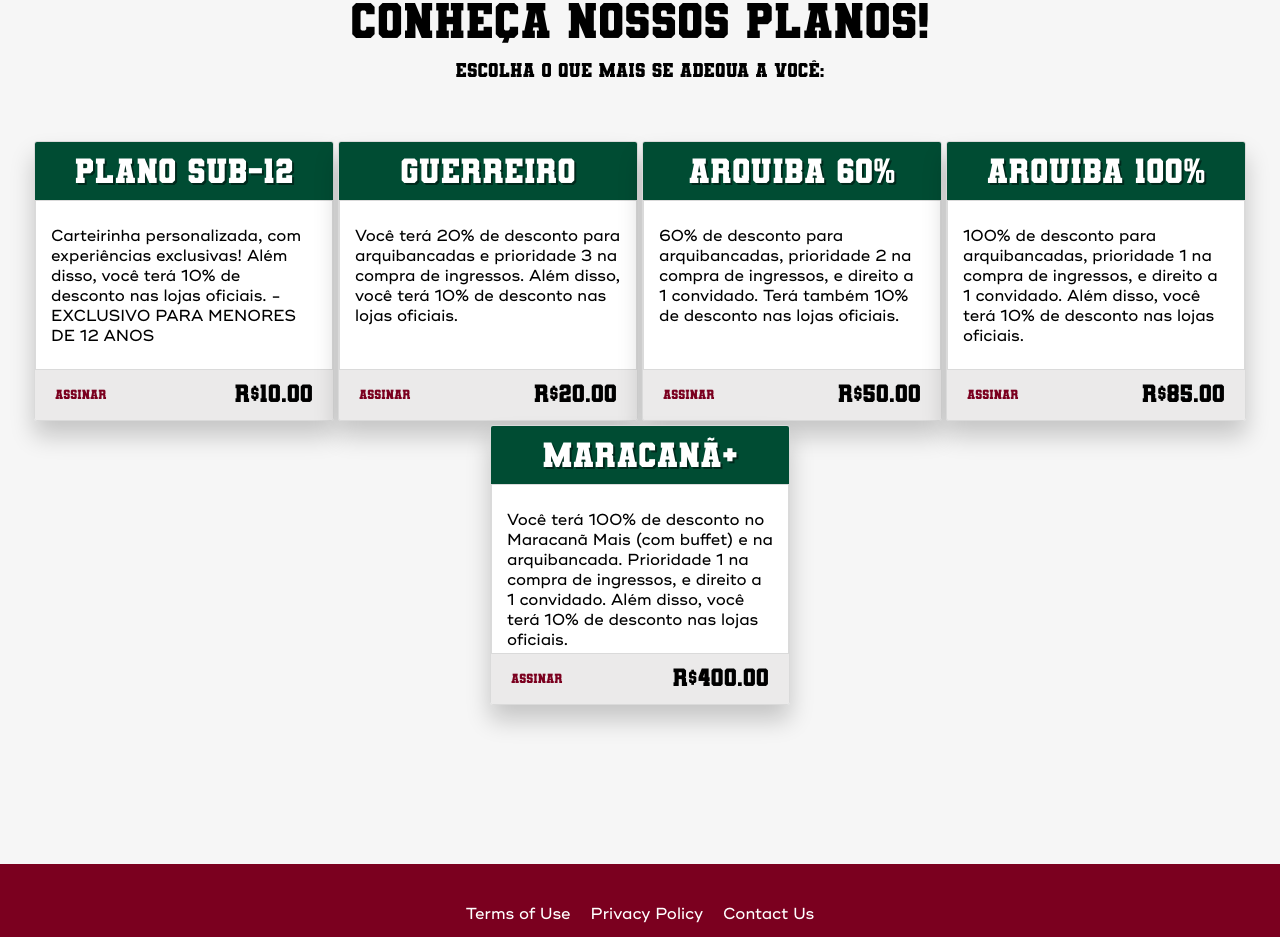
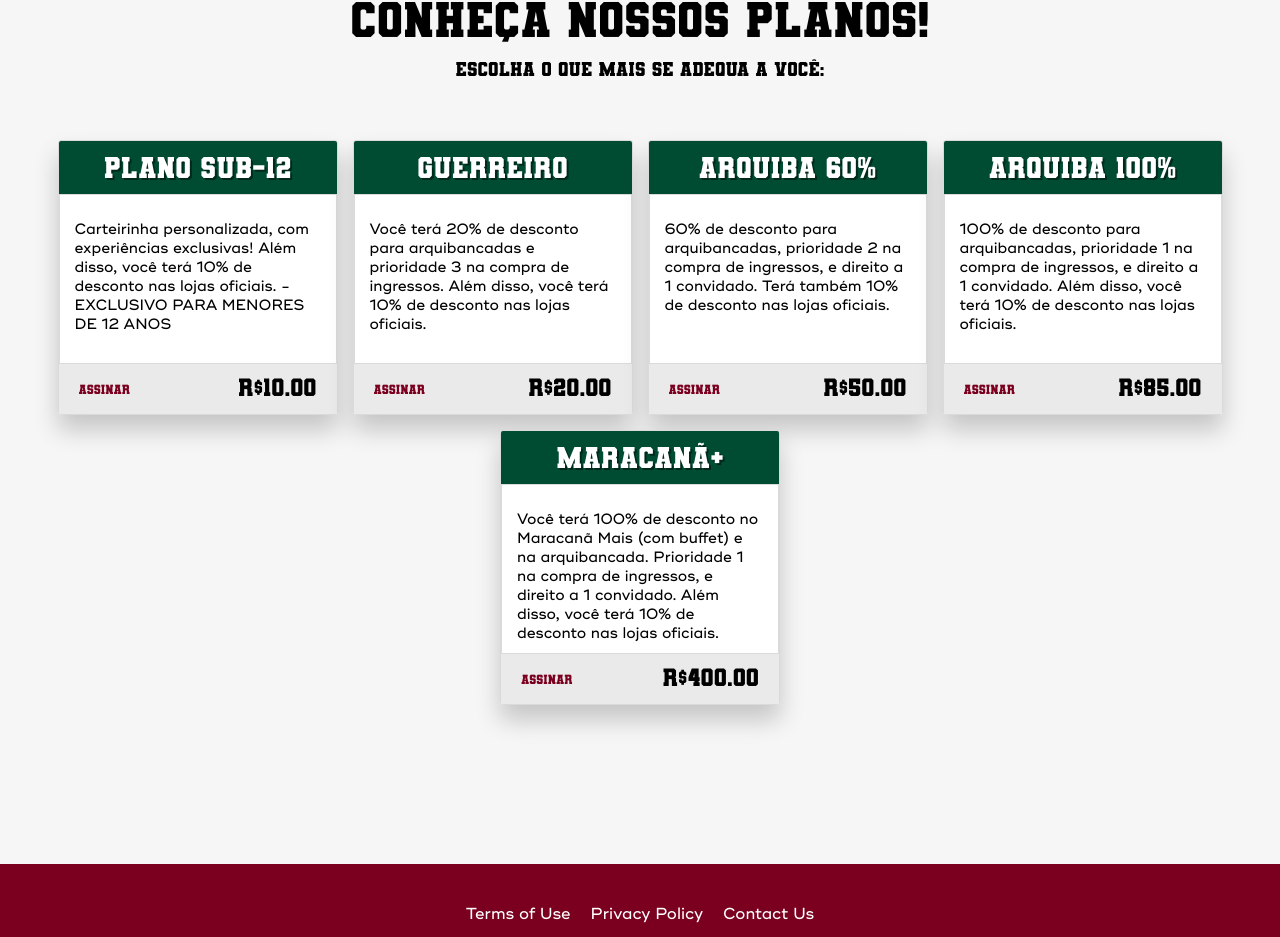
Before and after one commit to brwnaspace/flu, an Angular app: page /home in a window 1280 px wide. Shown: the part 896-1833 px from the top of the page. Built offline with nearby package versions, Linux system fonts and the light colour scheme.

Commit message:
css card

```diff
--- a/src/app/features/home/components/products-list/products-list.component.scss
+++ b/src/app/features/home/components/products-list/products-list.component.scss
@@ -72,14 +72,13 @@ section {
     flex-direction: row;
     flex-wrap: wrap;
     justify-content: center;
-    gap: 4px;
+    gap: 15px;
 
     .card {
       border: 1px solid #dadada;
       border-radius: 3px;
       box-shadow: 0 15px 25px rgba(0, 0, 0, 0.2);
-
-      width: 300px;
+      width: 280px;
       max-width: 300px;
       overflow: hidden;
       font-family: $font-text;
@@ -91,7 +90,7 @@ section {
         font-weight: bold;
         padding: 10px;
         font-family: 'varsity';
-        font-size: 35px;
+        font-size: 30px;
         text-align: center;
         text-shadow: 2px 2px rgba(0, 0, 0, 0.451);
       }
@@ -104,7 +103,7 @@ section {
       }
 
       .card-text {
-        font-size: 16px;
+        font-size: 15px;
         margin: 10px 0;
       }
 
```
